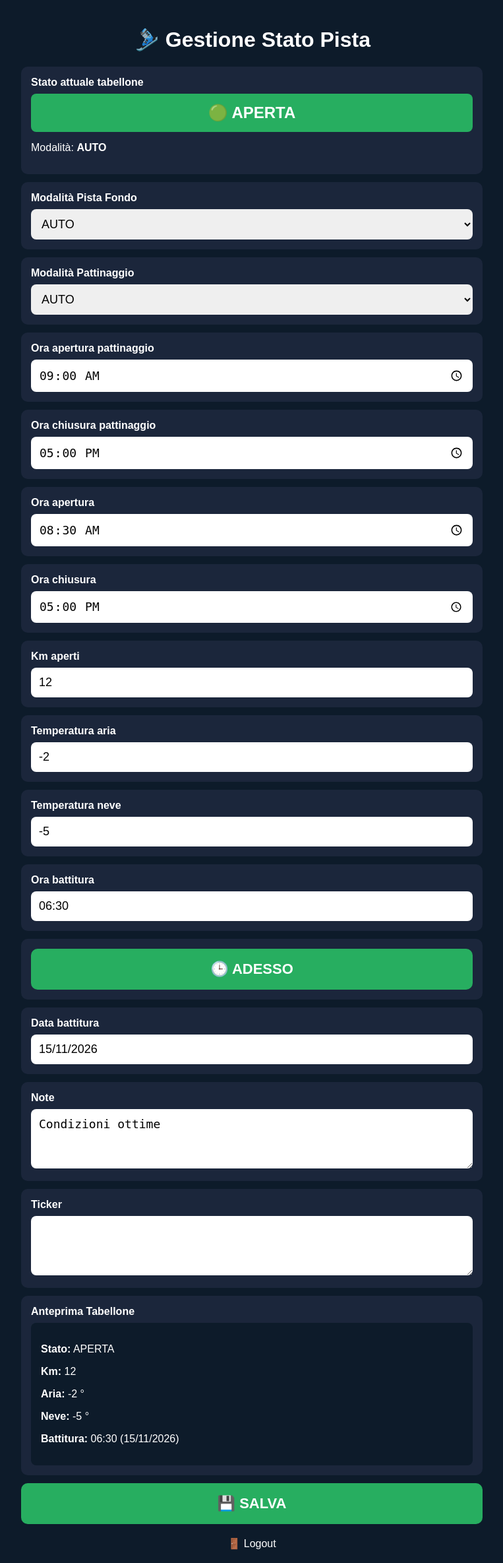
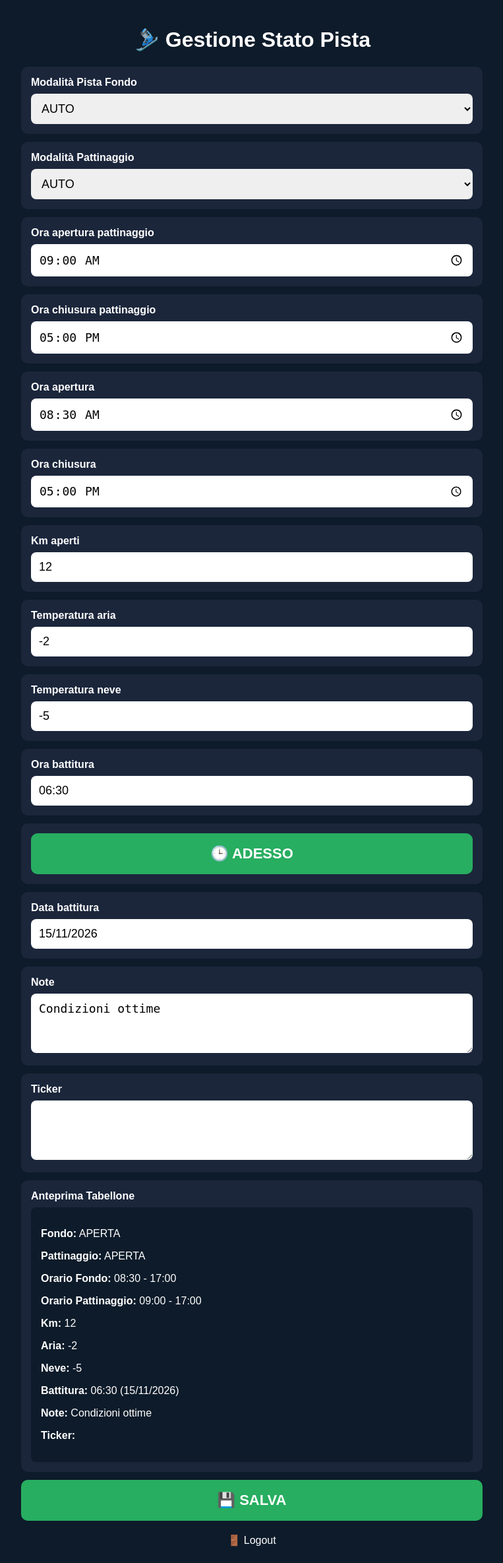
Before and after one commit to emiliomaj60-lang/stato-pista-schilpario, a Flask app: page /admin in a window 1280 px wide. Shown: the whole page at 66% size, without its empty margins (258-1021 px from the left). After the commit the page ends 2344 px from the top, so only its background shows below. Run offline with Flask 3, Linux system fonts and the light colour scheme; the visitor is signed in with stand-in values (Sample User, id 1).

Commit message:
Add files via upload

```diff
--- a/templates/admin.html
+++ b/templates/admin.html
@@ -85,46 +85,6 @@ textarea{
 <h1>🎿 Gestione Stato Pista</h1>
 
 <form method="post">
-
-<div class="card">
-
-<label>Stato attuale tabellone</label>
-
-{% if dati.stato == "APERTA" %}
-<div style="
-background:#27ae60;
-padding:15px;
-border-radius:8px;
-text-align:center;
-font-size:24px;
-font-weight:bold;
-">
-🟢 APERTA
-</div>
-{% else %}
-<div style="
-background:#c0392b;
-padding:15px;
-border-radius:8px;
-text-align:center;
-font-size:24px;
-font-weight:bold;
-">
-🔴 CHIUSA
-</div>
-{% endif %}
-
-<p style="margin-top:15px;">
-
-Modalità:
-
-<strong>
-{{ dati.get('modalita','AUTO') }}
-</strong>
-
-</p>
-
-</div>
 
 <div class="card">
 <label>Modalità Pista Fondo</label>
@@ -223,28 +183,19 @@ value="{{ dati.get('ora_chiusura','17:00') }}">
 <div class="card">
 <label>Km aperti</label>
 
-<input
-type="number"
-name="km"
-value="{{ dati.get('km','0') }}">
+<input type="text" name="km" value="{{ dati.get('km','0') }}">
 </div>
 
 <div class="card">
 <label>Temperatura aria</label>
 
-<input
-type="number"
-name="temperatura_aria"
-value="{{ dati.get('temperatura_aria','0') }}">
+<input type="text" name="temperatura_aria" value="{{ dati.get('temperatura_aria','0') }}">
 </div>
 
 <div class="card">
 <label>Temperatura neve</label>
 
-<input
-type="number"
-name="temperatura_neve"
-value="{{ dati.get('temperatura_neve','0') }}">
+<input type="text" name="temperatura_neve" value="{{ dati.get('temperatura_neve','0') }}">
 </div>
 
 <div class="card">
@@ -303,39 +254,74 @@ padding:15px;
 border-radius:8px;
 ">
 
-<p><strong>Stato:</strong>
+<p>
+<strong>Fondo:</strong>
 <span id="preview_stato">
 {{ dati.stato }}
 </span>
 </p>
 
-<p><strong>Km:</strong>
+<p>
+<strong>Pattinaggio:</strong>
+{{ dati.stato_pattinaggio }}
+</p>
+
+<p>
+<strong>Orario Fondo:</strong>
+{{ dati.get('ora_apertura','08:30') }}
+ -
+{{ dati.get('ora_chiusura','17:00') }}
+</p>
+
+<p>
+<strong>Orario Pattinaggio:</strong>
+{{ dati.get('ora_apertura_pattinaggio','09:00') }}
+ -
+{{ dati.get('ora_chiusura_pattinaggio','17:00') }}
+</p>
+
+<p>
+<strong>Km:</strong>
 <span id="preview_km">
 {{ dati.get('km','0') }}
 </span>
 </p>
 
-<p><strong>Aria:</strong>
+<p>
+<strong>Aria:</strong>
 <span id="preview_aria">
 {{ dati.get('temperatura_aria','0') }}
-</span>°
+</span>
 </p>
 
-<p><strong>Neve:</strong>
+<p>
+<strong>Neve:</strong>
 <span id="preview_neve">
 {{ dati.get('temperatura_neve','0') }}
-</span>°
+</span>
 </p>
 
-<p><strong>Battitura:</strong>
+<p>
+<strong>Battitura:</strong>
+
 <span id="preview_battitura">
-{{ dati.get('ultima_battitura','')
-}}
+{{ dati.get('ultima_battitura','') }}
 </span>
 
 <span id="preview_data">
 ({{ dati.get('data_battitura','') }})
 </span>
+
+</p>
+
+<p>
+<strong>Note:</strong>
+{{ dati.get('note','') }}
+</p>
+
+<p>
+<strong>Ticker:</strong>
+{{ dati.get('ticker','') }}
 </p>
 
 </div>
```
Also changed, not shown: templates/condizioni.html (+7 -2 lines).
